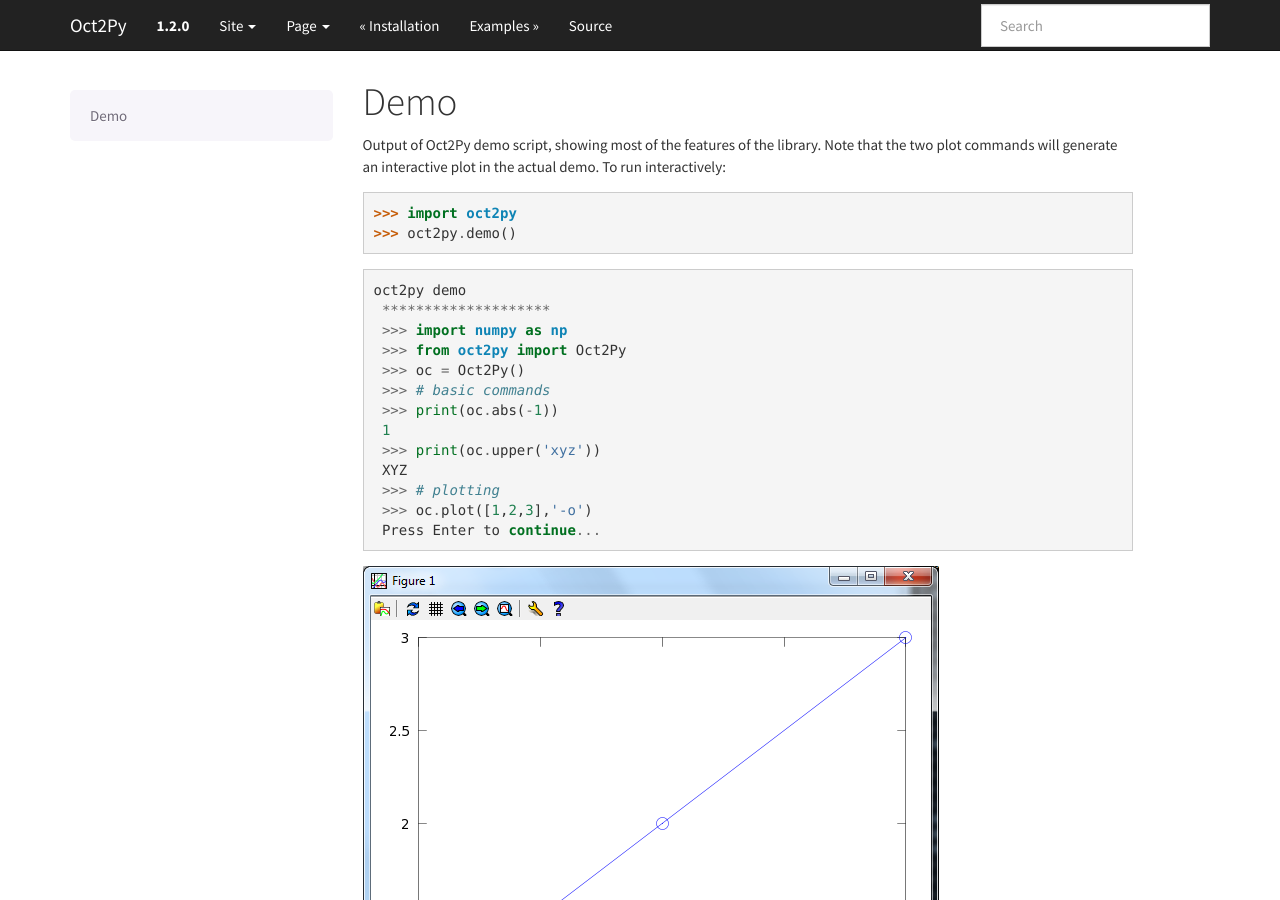
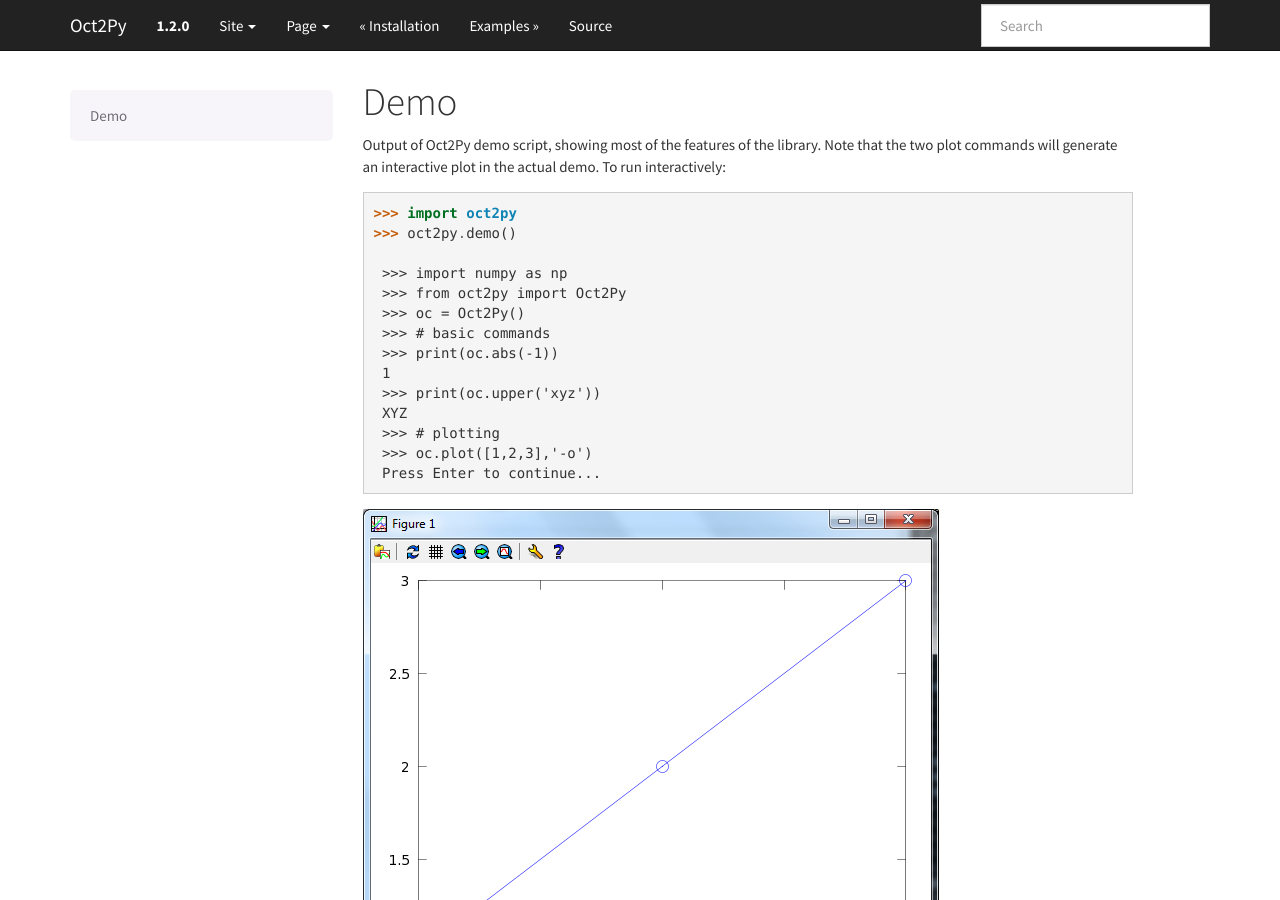
Before and after one commit to blink1073/oct2py, a Sphinx documentation site: the page built from docs/source/demo.rst, in a window 1280 px wide and 900 px high. Built offline with Sphinx 7.4.7, drawn with Linux system fonts in a browser that asks for light colours.

Commit message:
Make demo show python code

```diff
--- a/docs/source/demo.rst
+++ b/docs/source/demo.rst
@@ -5,15 +5,14 @@
 
 Output of Oct2Py demo script, showing most of the features of the library.  Note that the two
 plot commands will generate an interactive plot in the actual demo.
-To run interactively::
+To run interactively:
+
+
+.. code-block:: python
 
    >>> import oct2py
    >>> oct2py.demo()
 
-::
-
-   oct2py demo
-    ********************
     >>> import numpy as np
     >>> from oct2py import Oct2Py
     >>> oc = Oct2Py()
@@ -28,7 +27,7 @@
 
 .. image:: static/plot.png
 
-::
+.. code-block:: python
 
    >>> xx = np.arange(-2*np.pi, 2*np.pi, 0.2)
    >>> oc.surf(np.subtract.outer(np.sin(xx), np.cos(xx)))
@@ -36,7 +35,7 @@
 
 .. image:: static/surf.png
 
-::
+.. code-block:: python
 
     >>> # getting help
     >>> help(oc.svd)
```
